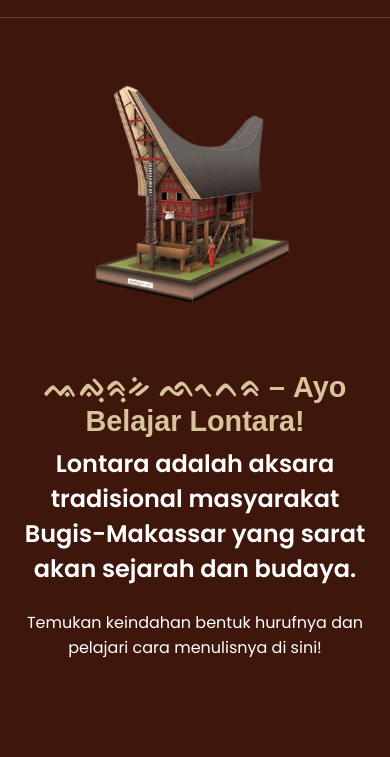
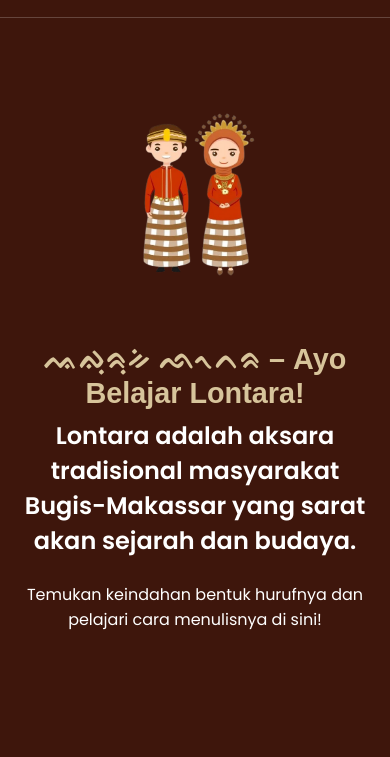
Before and after one commit to Aievrine/transliterasi-lontara, a plain HTML site: page index.html in a window 390 px wide. Shown: the part 87-844 px from the top of the page. Drawn offline with nearby package versions, Linux system fonts and the light colour scheme; a web font is replaced by a local one.

Commit message:
ubah gambar hero section

```diff
--- a/index.html
+++ b/index.html
@@ -65,7 +65,7 @@
                 <p class="description">Temukan keindahan bentuk hurufnya dan pelajari cara menulisnya di sini!</p>
             </div>
             <div class="hero-image-wrapper">
-                <img src="img/hero-image.png" alt="Hero" class="hero-image">
+                <img src="img/hero-image5.png" alt="Hero" class="hero-image">
             </div>
         </div>
     </section>
--- a/style.css
+++ b/style.css
@@ -636,8 +636,6 @@ body.popup-open {
         width: 100%;
     }
 
-    /* Make mobile menu scrollable */
-
     .navbar :where(#menu-close-button, #menu-open-button){
         display: block;
         font-size: var(--font-size-l);
@@ -697,7 +695,7 @@ body.popup-open {
     }
 
     .hero-section .hero-image-wrapper{
-        max-width: 270px;
+        max-width: 150px;
         margin-right: 0;
         padding-top: 100px;
     }
```
Also changed, not shown: img/hero-image2.png (added), img/hero-image3.jpg (added), img/hero-image5.png (added).
